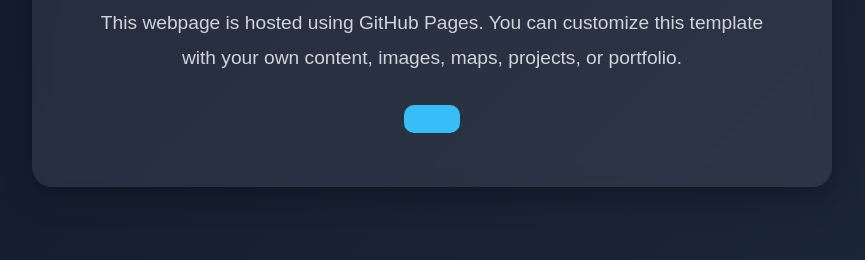
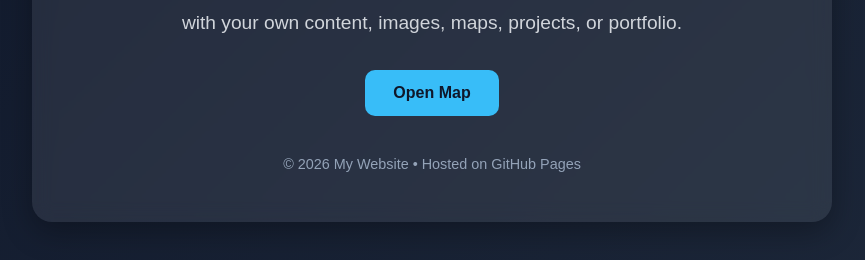
Before and after one commit to Rookie-221b/Gurez, a plain HTML site: page index.html in a window 1280 px wide. Shown: the part 366-626 px from the top of the page, without its empty margins (208-1073 px from the left). Drawn offline with Linux system fonts and the light colour scheme.

Commit message:
Update index.html

```diff
--- a/index.html
+++ b/index.html
@@ -92,4 +92,15 @@
             You can customize this template with your own content, images, maps, projects, or portfolio.
         </p>
 
-        <a href="https://Rookie-221b.github.io/Gurez/leaf.html" class="btn" target="_blank">
+       <a href="https://Rookie-221b.github.io/Gurez/leaf.html" class="btn" target="_blank">
+    Open Map
+</a>
+
+<footer>
+    © 2026 My Website • Hosted on GitHub Pages
+</footer>
+
+</div>
+
+</body>
+</html>
```
